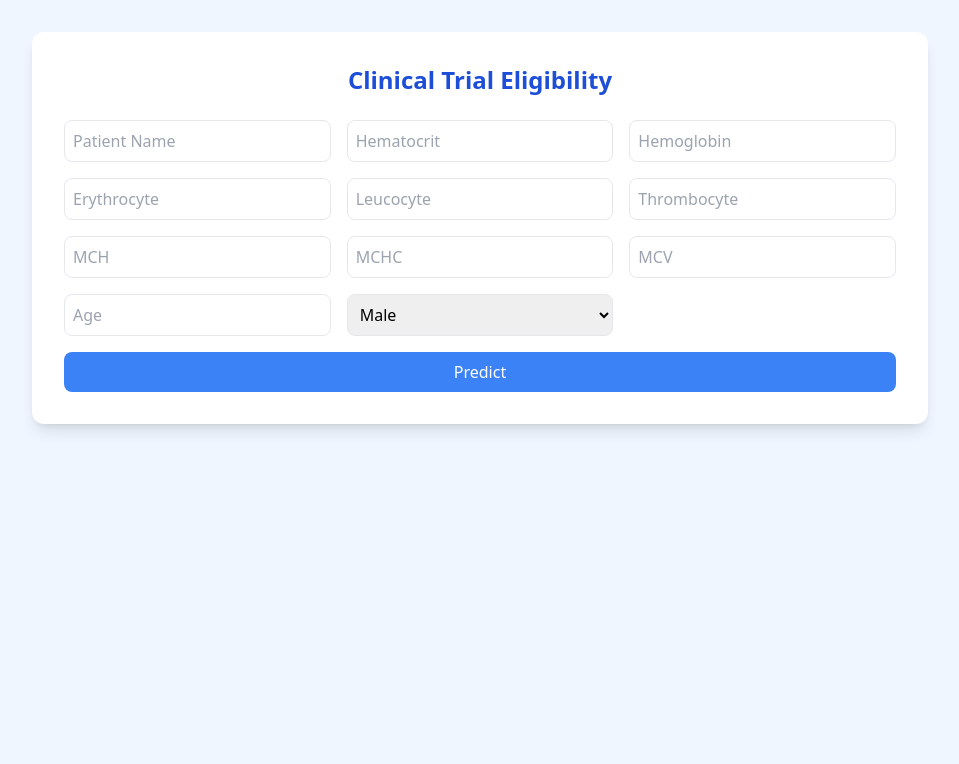
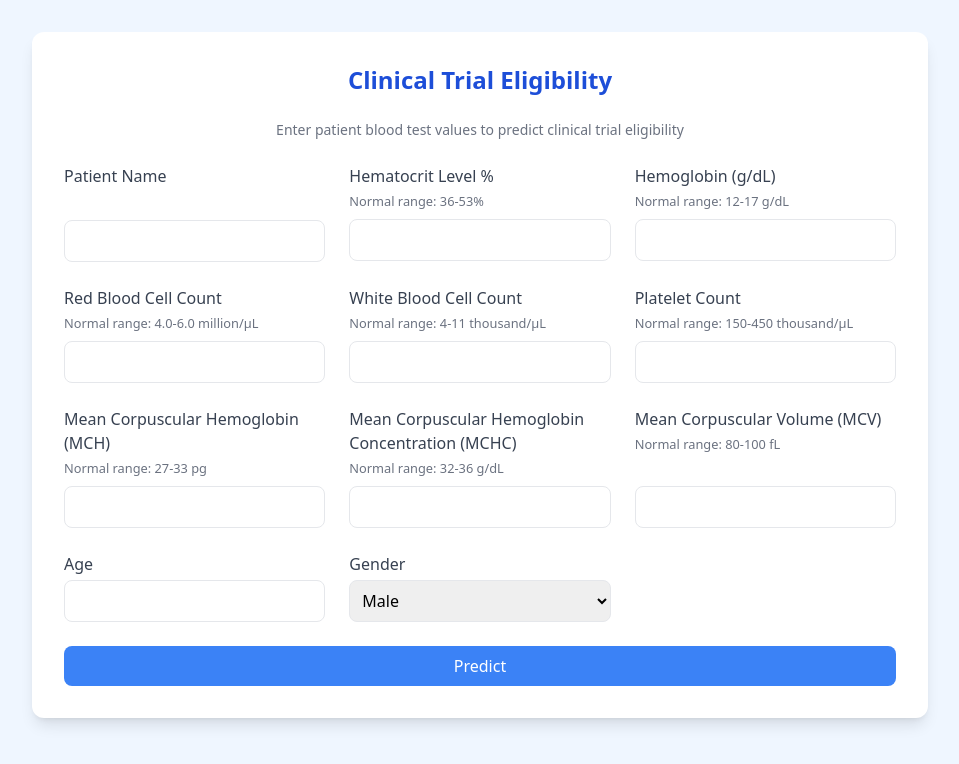
Before and after one commit to ambica-manoj/clinical_trial, a React (Create React App) app in the folder frontend/: page /predict in a window 1280 px wide. Shown: the top 764 px of the page, without its empty margins (160-1119 px from the left). Built offline with nearby package versions, Linux system fonts and the light colour scheme.

Commit message:
modified prediction form

```diff
--- a/frontend/src/PredictionForm.jsx
+++ b/frontend/src/PredictionForm.jsx
@@ -42,47 +42,102 @@ function PredictionForm() {
     };
 
     return (
-
         <div className="min-h-screen bg-blue-50 p-8 flex flex-col items-center">
             <div className="bg-white shadow-lg rounded-xl p-8 w-full max-w-4xl">
                 <h2 className="text-2xl font-bold text-blue-700 mb-6 text-center">
                     Clinical Trial Eligibility
                 </h2>
-                <form onSubmit={handleSubmit} className="grid grid-cols-2 md:grid-cols-3 gap-4">
-                    <input name="NAME" placeholder="Patient Name" onChange={handleChange} value={form.NAME}
-                            className="border p-2 rounded-lg focus:ring-2 focus:ring-blue-300"/>
+                <p className="text-sm text-gray-500 text-center mb-6">
+                    Enter patient blood test values to predict clinical trial eligibility
+                </p>
+                <form onSubmit={handleSubmit} className="grid grid-cols-1 md:grid-cols-2 lg:grid-cols-3 gap-6">
+                    {/* Patient Name */}
+                    <div className="flex flex-col gap-1.5">
+                        <label className="font-medium text-gray-700">Patient Name</label>
+                         <small className="invisible text-sm">placeholder</small>
+                        <input type="text" name="NAME" value={form.NAME} onChange={handleChange} className="border p-2 rounded-lg"/>
+                    </div>
 
-                    <input name="HAEMATOCRIT" placeholder="Hematocrit" onChange={handleChange} value={form.HAEMATOCRIT}
-                        className="border p-2 rounded-lg focus:ring-2 focus:ring-blue-300"/>
-                    <input name="HAEMOGLOBINS" placeholder="Hemoglobin" onChange={handleChange} value={form.HAEMOGLOBINS}
-                        className="border p-2 rounded-lg focus:ring-2 focus:ring-blue-300"/>
-                    <input name="ERYTHROCYTE" placeholder="Erythrocyte" onChange={handleChange} value={form.ERYTHROCYTE}
-                        className="border p-2 rounded-lg focus:ring-2 focus:ring-blue-300"/>
-                    <input name="LEUCOCYTE" placeholder="Leucocyte" onChange={handleChange} value={form.LEUCOCYTE}
-                        className="border p-2 rounded-lg focus:ring-2 focus:ring-blue-300"/>
-                    <input name="THROMBOCYTE" placeholder="Thrombocyte" onChange={handleChange} value={form.THROMBOCYTE}
-                        className="border p-2 rounded-lg focus:ring-2 focus:ring-blue-300"/>
+                    {/* Hematocrit */}
+                    <div className="flex flex-col gap-1">
+                        <label className="font-medium text-gray-700">Hematocrit Level % </label>
+                        <small className="text-gray-500 mb-1">Normal range: 36-53%</small>
+                        <input type="number" step="any" name="HAEMATOCRIT" value={form.HAEMATOCRIT} onChange={handleChange} className="border p-2 rounded-lg"/>
+                    </div>
 
-                    <input name="MCH" placeholder="MCH" onChange={handleChange} value={form.MCH}
-                        className="border p-2 rounded-lg focus:ring-2 focus:ring-blue-300"/>
-                    <input name="MCHC" placeholder="MCHC" onChange={handleChange} value={form.MCHC}
-                        className="border p-2 rounded-lg focus:ring-2 focus:ring-blue-300"/>
-                    <input name="MCV" placeholder="MCV" onChange={handleChange} value={form.MCV}
-                        className="border p-2 rounded-lg focus:ring-2 focus:ring-blue-300"/>
-                    <input name="AGE" placeholder="Age" onChange={handleChange} value={form.AGE}
-                        className="border p-2 rounded-lg focus:ring-2 focus:ring-blue-300"/>
-                    <select name="SEX" onChange={handleChange}  value={form.SEX} className="border p-2 rounded-lg focus:ring-2 focus:ring-blue-300">
-                           <option value="M">Male</option>
-                           <option value="F">Female</option>
-                    </select>
+                    {/* Hemoglobin */}
+                    <div className="flex flex-col gap-1">
+                        <label className="font-medium text-gray-700">Hemoglobin (g/dL)</label>
+                        <small className="text-gray-500 mb-1">Normal range: 12-17 g/dL</small>
+                        <input type="number" step="any" name="HAEMOGLOBINS" value={form.HAEMOGLOBINS} onChange={handleChange} className="border p-2 rounded-lg"/>
+                    </div>
+
+                    {/* RBC */}
+                    <div className="flex flex-col gap-1">
+                        <label className="font-medium text-gray-700">Red Blood Cell Count</label>
+                        <small className="text-gray-500 mb-1">Normal range: 4.0-6.0 million/µL</small>
+                        <input type="number" step="any" name="ERYTHROCYTE" value={form.ERYTHROCYTE} onChange={handleChange} className="border p-2 rounded-lg"/>
+                    </div>
+
+                    {/* WBC */}
+                    <div className="flex flex-col gap-1">
+                        <label className="font-medium text-gray-700">White Blood Cell Count</label>
+                        <small className="text-gray-500 mb-1">Normal range: 4-11 thousand/µL</small>
+                        <input type="number" step="any"  name="LEUCOCYTE" value={form.LEUCOCYTE} onChange={handleChange} className="border p-2 rounded-lg"/>
+                    </div>
+
+                    {/* Platelets */}
+                    <div className="flex flex-col gap-1">
+                        <label className="font-medium text-gray-700">Platelet Count</label>
+                        <small className="text-gray-500 mb-1">Normal range: 150-450 thousand/µL</small>
+                        <input type="number" step="any" name="THROMBOCYTE" value={form.THROMBOCYTE} onChange={handleChange} className="border p-2 rounded-lg"/>
+                    </div>
+
+                    {/* MCH */}
+                    <div className="flex flex-col gap-1">
+                        <label className="font-medium text-gray-700">Mean Corpuscular Hemoglobin (MCH)</label>
+                        <small className="text-gray-500 mb-1">Normal range: 27-33 pg</small>
+                        <input type="number" step="any" name="MCH" value={form.MCH} onChange={handleChange} className="border p-2 rounded-lg"/>
+                    </div>
+
+                    {/* MCHC */}
+                    <div className="flex flex-col gap-1">
+                        <label className="font-medium text-gray-700">Mean Corpuscular Hemoglobin Concentration (MCHC)</label>
+                        <small className="text-gray-500 mb-1">Normal range: 32-36 g/dL</small>
+                        <input type="number" step="any" name="MCHC" value={form.MCHC} onChange={handleChange} className="border p-2 rounded-lg" />
+                    </div>
+
+                    {/* MCV */}
+                    <div className="flex flex-col gap-1">
+                        <label className="font-medium text-gray-700">Mean Corpuscular Volume (MCV)</label>
+                        <small className="text-gray-500 mb-1">Normal range: 80-100 fL</small>
+                        <small className="invisible text-sm">placeholder</small>
+                        <input type="number" step="any" name="MCV" value={form.MCV} onChange={handleChange} className="border p-2 rounded-lg"/>
+                    </div>
+
+                    {/* Age */}
+                    <div className="flex flex-col gap-1">
+                        <label className="font-medium text-gray-700">Age</label>
+                        <input type="number" name="AGE" value={form.AGE} onChange={handleChange} className="border p-2 rounded-lg" />
+                    </div>
+
+                    {/* Gender */}
+                    <div className="flex flex-col gap-1">
+                        <label className="font-medium text-gray-700">Gender</label>
+                        <select name="SEX" value={form.SEX} onChange={handleChange} className="border p-2 rounded-lg">
+                            <option value="M">Male</option>
+                            <option value="F">Female</option>
+                        </select>
+                    </div>
 
                     <button type="submit" className="col-span-2 md:col-span-3 bg-blue-500 hover:bg-blue-600 text-white py-2 rounded-lg transition">
                         Predict
                     </button>
 
                 </form>
+
+
                 {result &&(
-
                     <div className="mt-8">
                         <h3 className="text-xl font-semibold text-green-600 mb-4">
                             Final Prediction:{result}  </h3>
```
Also changed, not shown: 1 other file (tests, documents, lock files or other folders).
